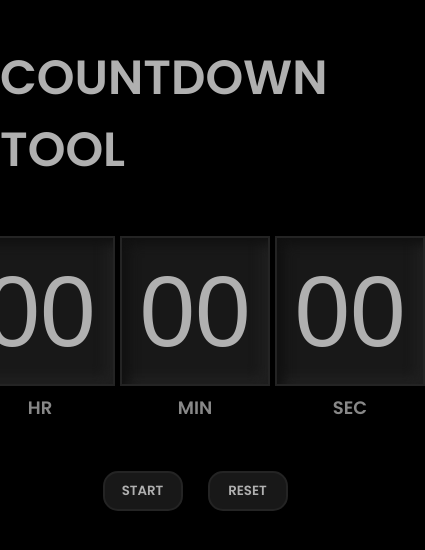
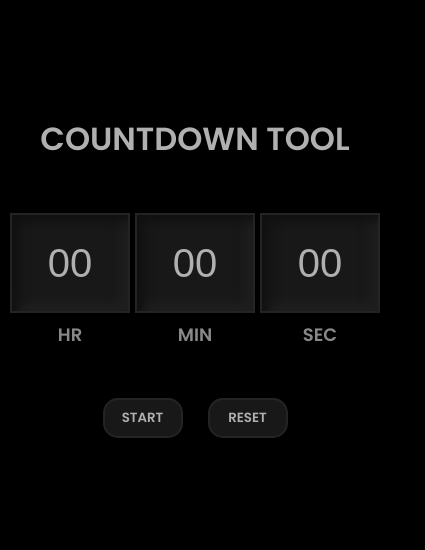
Before and after one commit to cansucebesoy/insider-projects, a plain HTML site: page week2-js-day3-hw3/index.html in a window 390 px wide. Shown: the part 146-696 px from the top of the page, 425 px wide, since content can reach past the window. Drawn offline with Linux system fonts and the light colour scheme.

Commit message:
make it responsive and finalize

```diff
--- a/week2-js-day3-hw3/style.css
+++ b/week2-js-day3-hw3/style.css
@@ -101,3 +101,14 @@
   border-color: #2e2e2e;
   box-shadow: 0px 4px 10px rgba(255, 255, 255, 0.1);
 }
+
+@media (max-width: 768px) {
+  .title h1 {
+    font-size: 32px;
+  }
+  .time-boxes input {
+    width: 120px;
+    height: 100px;
+    font-size: 40px;
+  }
+}
```
